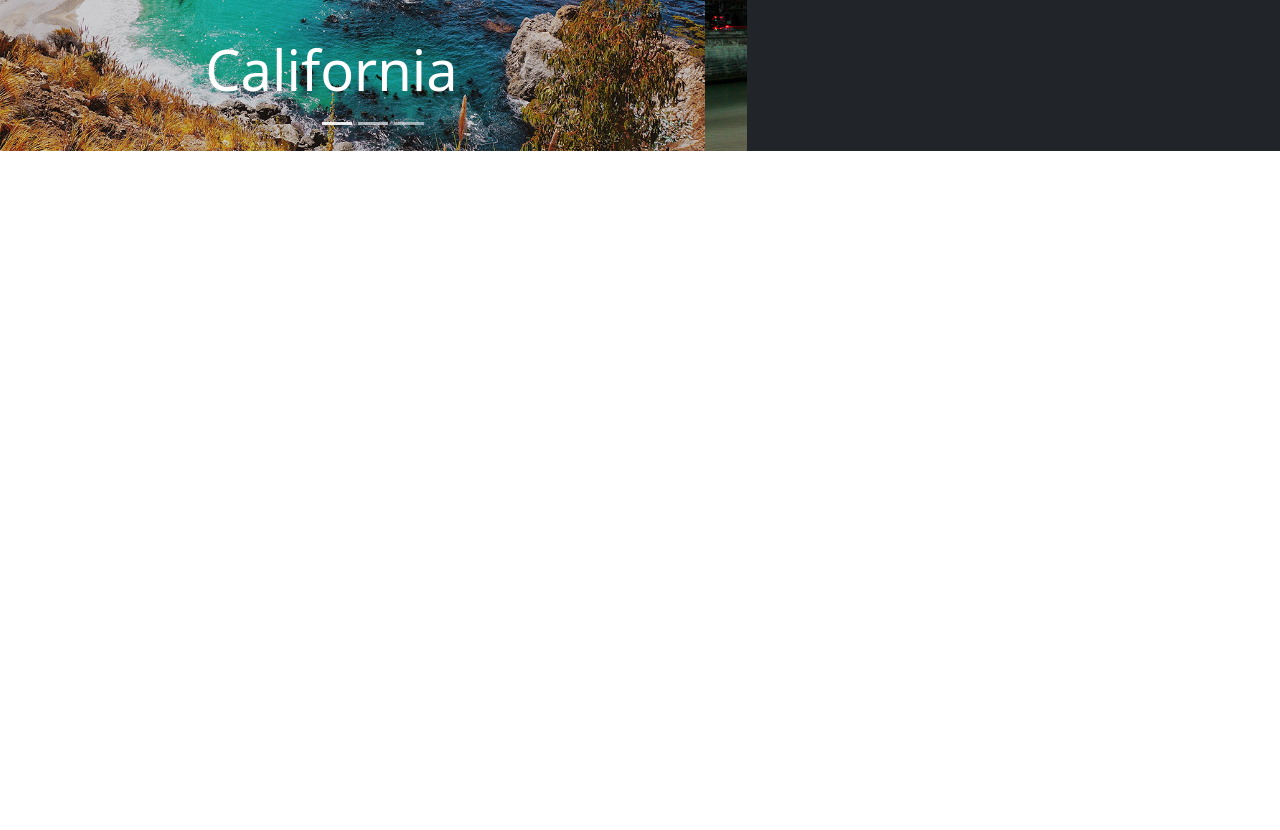
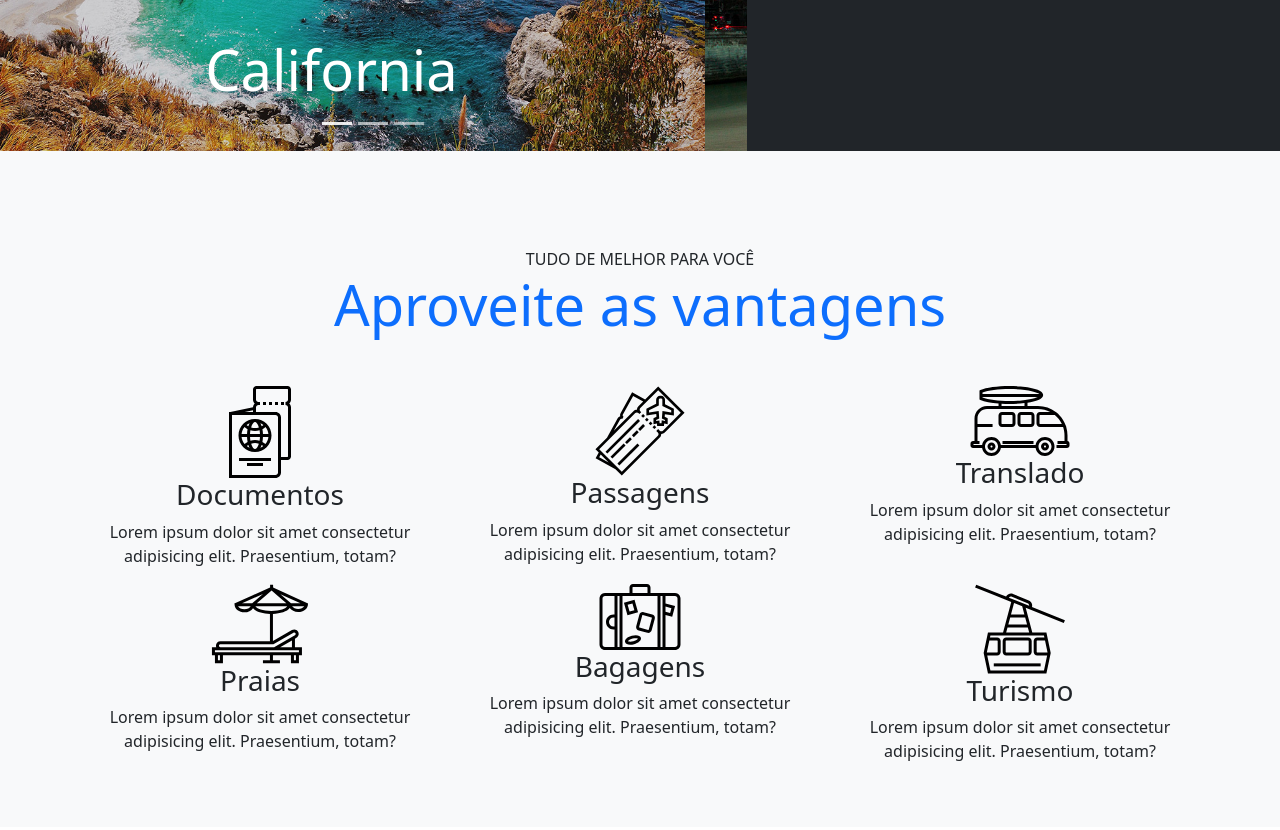
Before and after one commit to Gui250/Landing-Page-Bootstrap, a plain HTML site: page index.html in a window 1280 px wide. Shown: the part 422-1252 px from the top of the page. Drawn offline with nearby package versions, Linux system fonts and the light colour scheme.

Commit message:
outra section finalizada

```diff
--- a/index.html
+++ b/index.html
@@ -100,6 +100,72 @@
         </div>
     </section>
 
+    <section class="py-5 bg-light text-center">
+        <div class="container">
+            <div class="my-5">
+                <span>TUDO DE MELHOR PARA VOCÊ</span>
+                <h2 class="display-4 text-primary">Aproveite as vantagens</h2>
+            </div>
+            <div class="row">
+                <div class="col-xl-4 col-md-6">
+                    <div class="d-flex justify-content-center">
+                        <img src="./assets/passaporte.svg" alt="passaporte" />
+                    </div>
+                    <h3>Documentos</h3>
+                    <p>
+                        Lorem ipsum dolor sit amet consectetur adipisicing elit. Praesentium, totam?
+                    </p>
+                </div>
+                <div class="col-xl-4 col-md-6">
+                    <div class="d-flex justify-content-center">
+                        <img src="./assets/passagens.svg" alt="passagens" />
+                    </div>
+                    <h3>Passagens</h3>
+                    <p>
+                        Lorem ipsum dolor sit amet consectetur adipisicing elit. Praesentium, totam?
+                    </p>
+                </div>
+                <div class="col-xl-4 col-md-6">
+                    <div class="d-flex justify-content-center">
+                        <img src="./assets/translado.svg" alt="translado" />
+                    </div>
+                    <h3>Translado</h3>
+                    <p>
+                        Lorem ipsum dolor sit amet consectetur adipisicing elit. Praesentium, totam?
+                    </p>
+                </div>
+                <div class="col-xl-4 col-md-6">
+                    <div  class="d-flex justify-content-center">
+                        <img src="./assets/praias.svg" alt="praias" />
+                    </div>
+                    <h3>Praias</h3>
+                    <p>
+                        Lorem ipsum dolor sit amet consectetur adipisicing elit. Praesentium, totam?
+                    </p>
+                </div>
+                <div class="col-xl-4 col-md-6">
+                    <div  class="d-flex justify-content-center">
+                        <img src="./assets/bagagens.svg" alt="bagagens" />
+                    </div>
+                    <h3>Bagagens</h3>
+                    <p>
+                        Lorem ipsum dolor sit amet consectetur adipisicing elit. Praesentium, totam?
+                    </p>
+                </div>
+                <div class="col-xl-4 col-md-6">
+                    <div class="d-flex justify-content-center">
+                        <img src="./assets/turismo.svg" alt="turismo" />
+                    </div>
+                    <h3>Turismo</h3>
+                    <p>
+                        Lorem ipsum dolor sit amet consectetur adipisicing elit. Praesentium, totam?
+                    </p>
+                </div>
+            </div>
+            </div>
+        </div>
+    </section>
+
     <script src="https://cdn.jsdelivr.net/npm/bootstrap@5.3.5/dist/js/bootstrap.bundle.min.js"></script>
 </body>
 </html>
```
Also changed, not shown: assets/bagagens.svg (added), assets/passagens.svg (added), assets/passaporte.svg (added), assets/praias.svg (added), assets/translado.svg (added), assets/turismo.svg (added).
